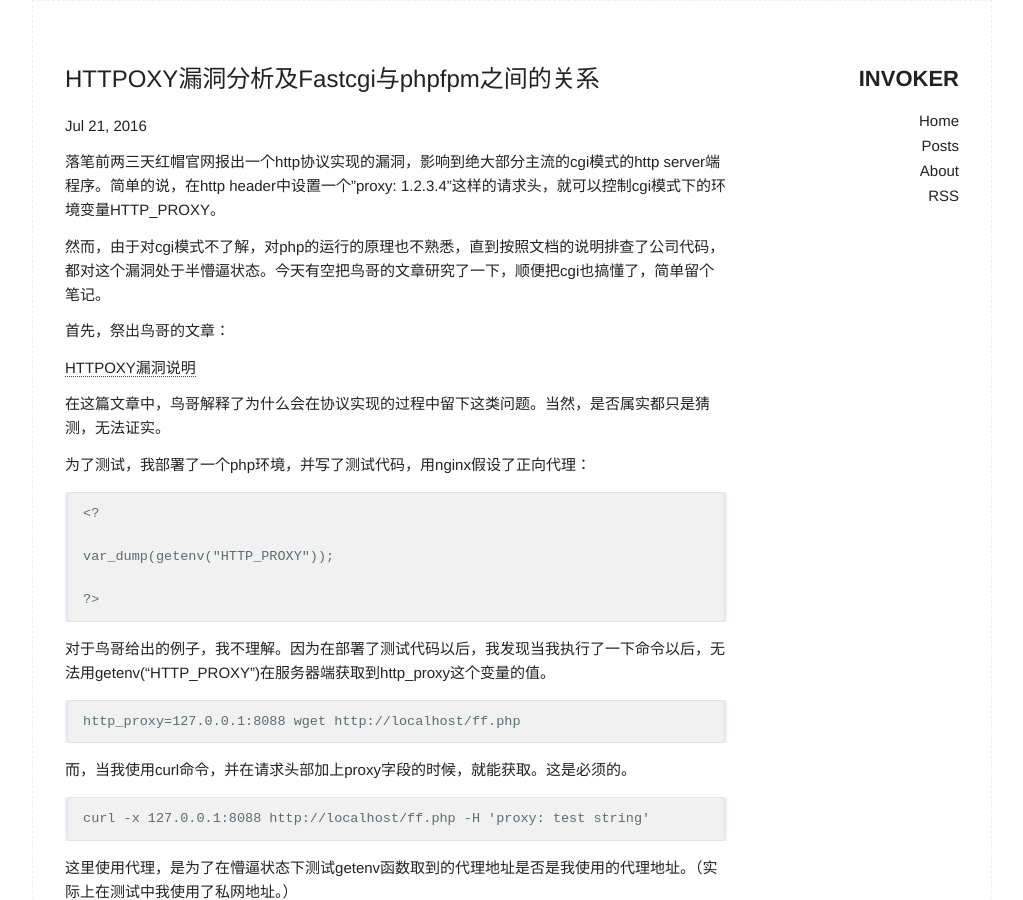
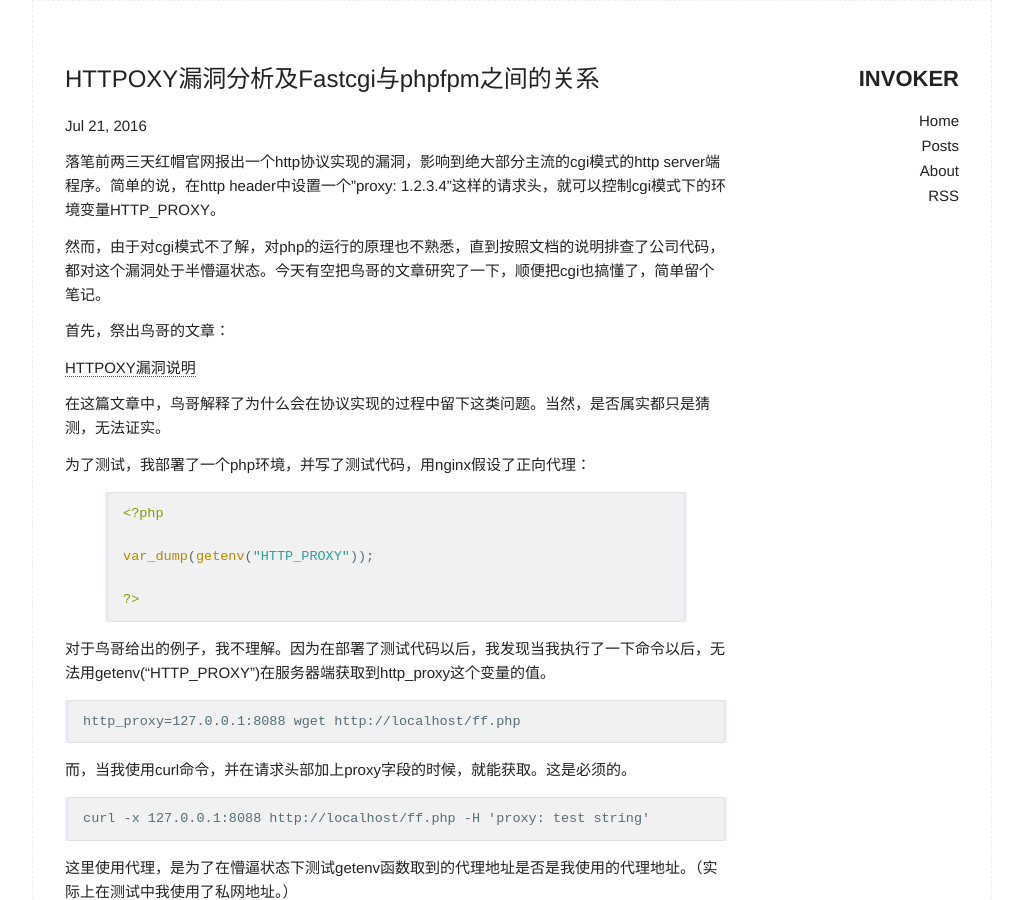
Before and after one commit to wangzf0225/wangzf0225.github.io, a Jekyll site: the page built from _posts/2016-07-21-the-relationship-between-Fastcgi-and-phpfpm-and-HTTPOXY-analyze.md, in a window 1280 px wide and 900 px high. Shown: the whole window, without its empty margins (128-1151 px from the left). Built offline with Jekyll 4.4.1, drawn with Linux system fonts in a browser that asks for light colours.

Commit message:
highlight php syntax

````diff
--- a/_posts/2016-07-21-the-relationship-between-Fastcgi-and-phpfpm-and-HTTPOXY-analyze.md
+++ b/_posts/2016-07-21-the-relationship-between-Fastcgi-and-phpfpm-and-HTTPOXY-analyze.md
@@ -20,13 +20,13 @@ categories: original
 为了测试，我部署了一个php环境，并写了测试代码，用nginx假设了正向代理：
 
 
-```
-<?
+{% highlight php%}
+<?php
 
 var_dump(getenv("HTTP_PROXY"));
 
 ?>
-```
+{% endhighlight %}
 
 
 
````
